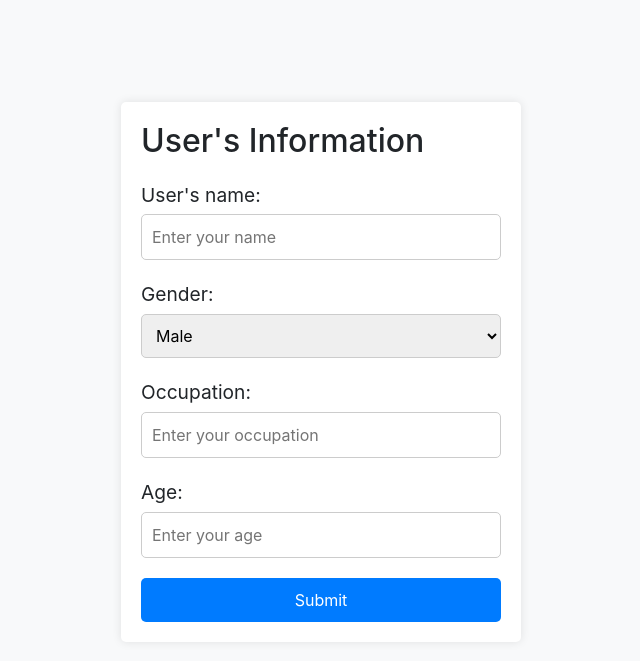
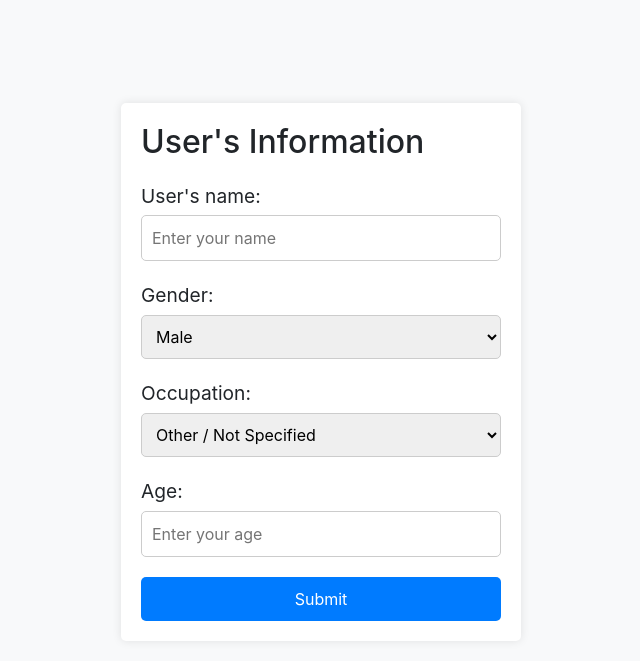
Before and after one commit to cse364-unist/projects-group15, a Spring Boot app: page /UserInfo.html in a window 1280 px wide. Shown: the part 56-717 px from the top of the page, without its empty margins (319-959 px from the left). Run offline with Spring Boot 4, Linux system fonts and the light colour scheme.

Commit message:
divided to userInfo.html and userInfo.js

```diff
--- a/milestone3/src/main/resources/public/UserInfo.html
+++ b/milestone3/src/main/resources/public/UserInfo.html
@@ -74,17 +74,17 @@
 <body>
 <nav class="navbar navbar-expand-lg navbar-dark bg-dark">
     <div class="container-fluid logo-text">
-        <a class="navbar-brand" href="index.html">Movie-Recommendation</a>
+        <a class="navbar-brand" href="movie-details.html">Movie-Recommendation</a>
         <div class="collapse navbar-collapse" id="navbarSupportedContent">
             <ul class="navbar-nav ml-auto mb-2 mb-lg-0">
                 <li class="nav-item">
-                    <a class="nav-link" aria-current="page" href="index.html">Home</a>
+                    <a class="nav-link" aria-current="page" href="movie-details.html">Home</a>
                 </li>
                 <li class="nav-item">
                     <a class="nav-link" href="bookmark.html">Bookmark</a>
                 </li>
                 <li class="nav-item">
-                    <a class="nav-link" href="UserInfo.html">User information</a>
+                    <a class="nav-link" href="User.html">User information</a>
                 </li>
                 <li class="nav-item">
                     <a class="nav-link" href="login.html">Log In</a>
@@ -95,25 +95,50 @@
 </nav>
 <div class="user-info-container">
     <h1>User's Information</h1>
-    <label for="username">User's name:</label>
-    <input type="text" id="username" name="username" placeholder="Enter your name">
+    <form id="user-info-form">
+        <label for="username">User's name:</label>
+        <input type="text" id="username" name="username" placeholder="Enter your name" required>
 
-    <label for="gender">Gender:</label>
-    <select id="gender" name="gender">
-        <option value="male">Male</option>
-        <option value="female">Female</option>
-        <option value="other">Other</option>
-    </select>
+        <label for="gender">Gender:</label>
+        <select id="gender" name="gender" required>
+            <option value="M">Male</option>
+            <option value="F">Female</option>
+            <option value="O">Other</option>
+        </select>
 
-    <label for="occupation">Occupation:</label>
-    <input type="text" id="occupation" name="occupation" placeholder="Enter your occupation">
+        <label for="occupation">Occupation:</label>
+        <select id="occupation" name="occupation" required>
+            <option value="0">Other / Not Specified</option>
+            <option value="1">Academic/Educator</option>
+            <option value="2">Artist</option>
+            <option value="3">Clerical/Admin</option>
+            <option value="4">College/Grad Student</option>
+            <option value="5">Customer Service</option>
+            <option value="6">Doctor/Health Care</option>
+            <option value="7">Executive/Managerial</option>
+            <option value="8">Farmer</option>
+            <option value="9">Homemaker</option>
+            <option value="10">K-12 Student</option>
+            <option value="11">Lawyer</option>
+            <option value="12">Programmer</option>
+            <option value="13">Retired</option>
+            <option value="14">Sales/Marketing</option>
+            <option value="15">Scientist</option>
+            <option value="16">Self-Employed</option>
+            <option value="17">Technician/Engineer</option>
+            <option value="18">Tradesman/Craftsman</option>
+            <option value="19">Unemployed</option>
+            <option value="20">Writer</option>
+        </select>
 
-    <label for="age">Age:</label>
-    <input type="number" id="age" name="age" placeholder="Enter your age">
+        <label for="age">Age:</label>
+        <input type="number" id="age" name="age" placeholder="Enter your age" required>
 
-    <button type="button">Submit</button>
+        <button type="submit">Submit</button>
+    </form>
 </div>
-<script src="https://code.jquery.com/jquery-3.5.1.slim.min.js"></script>
+<script src="userInfo.js"></script>
+<script src="https://code.jquery.com/jquery-3.6.0.min.js"></script>
 <script src="https://cdn.jsdelivr.net/npm/@popperjs/core@2.9.3/dist/umd/popper.min.js"></script>
 <script src="https://stackpath.bootstrapcdn.com/bootstrap/4.5.2/js/bootstrap.min.js"></script>
 </body>
```
